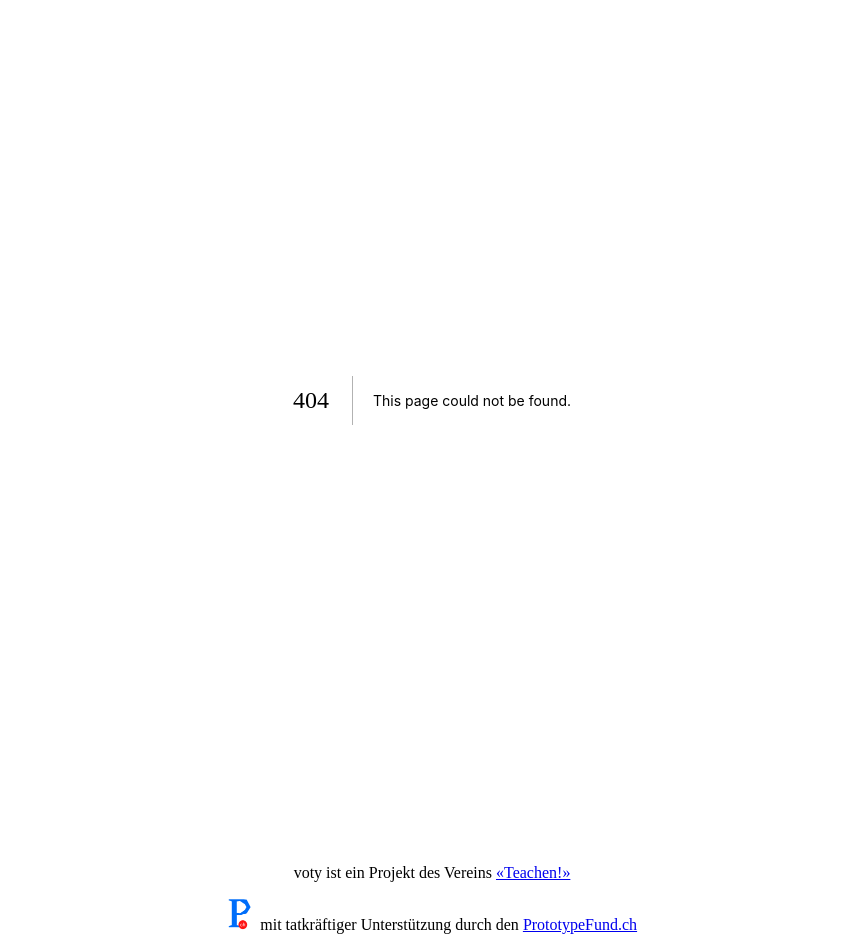
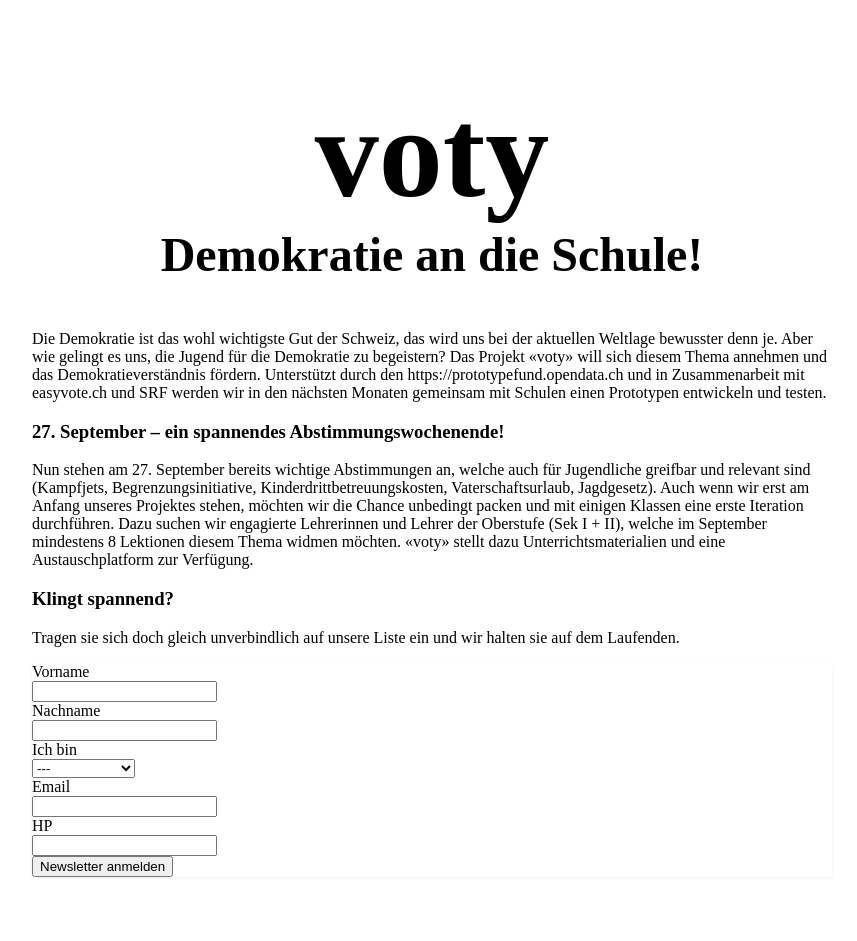
Before and after one commit to teachen-ch/voty, a Next.js app: page /demokratie in a window 1280 px wide. Before the commit this address had no page. Shown: the top 941 px of the page, without its empty margins (208-1065 px from the left). Built offline with nearby package versions, Linux system fonts and the light colour scheme.

Commit message:
Reorganized content, added /demokratie

```diff
--- /dev/null
+++ b/components/Newsletter.tsx
@@ -0,0 +1,75 @@
+export default function Newsletter() {
+  return (
+    <div className="newsletter">
+      <form action="https://newsletter.teachen.ch/subscribe" method="POST">
+        <Field id="Vorname" label="Vorname" />
+        <Field id="name" label="Nachname" />
+
+        <Select id="Funktion" label="Ich bin">
+          <option>---</option>
+          <option>Lehrer/-in</option>
+          <option>Schüler/-in</option>
+          <option>Schulleiter/-in</option>
+        </Select>
+
+        <Field id="email" label="Email" />
+
+        <div className="is-hidden">
+          <label htmlFor="hp">HP</label>
+          <br />
+          <input type="text" name="hp" id="hp" />
+        </div>
+        <input type="hidden" name="list" value="tpTmOmECEZr7Zjk76307UvTA" />
+        <input type="hidden" name="subform" value="yes" />
+        <Submit name="submit" value="Newsletter anmelden" />
+      </form>
+    </div>
+  );
+}
+
+export function Field({ id, label }: { id: string; label: string }) {
+  return (
+    <div className="row is-vertical-align">
+      <div className="col-3 text-right">
+        <label htmlFor={id}>{label}</label>
+      </div>
+      <div className="col">
+        <input type="text" name={id} id={id} />
+      </div>
+    </div>
+  );
+}
+
+export function Submit({ name, value }: { name: string; value: string }) {
+  return (
+    <div className="row is-vertical-align">
+      <div className="col-3"></div>
+      <div className="col">
+        <input type="submit" name={name} value={value} />
+      </div>
+    </div>
+  );
+}
+
+export function Select({
+  id,
+  label,
+  children,
+}: {
+  id: string;
+  label: string;
+  children: React.ReactNode;
+}) {
+  return (
+    <div className="row is-vertical-align">
+      <div className="col-3 text-right">
+        <label htmlFor={id}>{label}</label>
+      </div>
+      <div className="col">
+        <select name={id} id={id}>
+          {children}
+        </select>
+      </div>
+    </div>
+  );
+}
--- a/next.config.js
+++ b/next.config.js
@@ -9,6 +9,7 @@ module.exports = {
       "/impressum/index": { page: "/impressum" },
       "/kontakt/index": { page: "/kontakt" },
       "/datenschutz/index": { page: "/datenschutz" },
+      "/demokratie/index": { page: "/demokratie" },
     };
   },
 };
--- a/pages/_app.tsx
+++ b/pages/_app.tsx
@@ -1,12 +1,14 @@
 import "chota";
 import "../styles/voty.css";
+import Head from "next/head";
 
 function MyApp({ Component, pageProps }) {
   return (
-    <>
+    <div className="container">
+      <Header />
       <Component {...pageProps} />
       <Footer />
-    </>
+    </div>
   );
 }
 
@@ -34,4 +36,29 @@ function Footer() {
   );
 }
 
+function Header() {
+  return (
+    <Head>
+      <script
+        dangerouslySetInnerHTML={{
+          __html: `
+
+          var _paq = window._paq || [];
+          /* tracker methods like "setCustomDimension" should be called before "trackPageView" */
+          _paq.push(['trackPageView']);
+          _paq.push(['enableLinkTracking']);
+          (function() {
+            var u="https://stats.teachen.ch/";
+            _paq.push(['setTrackerUrl', u+'matomo.php']);
+            _paq.push(['setSiteId', '2']);
+            var d=document, g=d.createElement('script'), s=d.getElementsByTagName('script')[0];
+            g.type='text/javascript'; g.async=true; g.defer=true; g.src=u+'matomo.js'; s.parentNode.insertBefore(g,s);
+          })();
+
+        `,
+        }}
+      />
+    </Head>
+  );
+}
 export default MyApp;
--- a/pages/datenschutz/index.tsx
+++ b/pages/datenschutz.tsx
@@ -2,7 +2,7 @@ import Head from "next/head";
 
 export default function Datenschutz() {
   return (
-    <div className="container">
+    <div>
       <Head>
         <title>voty - Datenschutz</title>
         <link rel="icon" href="/favicon.ico" />
@@ -11,9 +11,7 @@ export default function Datenschutz() {
       <main className="max-800">
         <h1>voty</h1>
         <h2>Datenschutz</h2>
-        <h3>
-          Welche personenbezogenen Daten wir sammeln und warum wir sie sammeln
-        </h3>
+        <h3>Welche personenbezogenen Daten wir sammeln und warum</h3>
         <p>
           Wenn Sie auf diese Webseite zugreifen werden automatisch Informationen
           allgemeiner Natur erfasst. Diese Informationen werden im
--- /dev/null
+++ b/pages/demokratie.tsx
@@ -0,0 +1,48 @@
+import Head from "next/head";
+import Newsletter from "../components/Newsletter";
+
+export default function Kontakt() {
+  return (
+    <div>
+      <Head>
+        <title>voty - Demokratie an die Schule!</title>
+        <link rel="icon" href="/favicon.ico" />
+      </Head>
+
+      <main className="max-800">
+        <h1>voty</h1>
+        <h2>Demokratie an die Schule!</h2>
+        <p>
+          Die Demokratie ist das wohl wichtigste Gut der Schweiz, das wird uns
+          bei der aktuellen Weltlage bewusster denn je. Aber wie gelingt es uns,
+          die Jugend für die Demokratie zu begeistern? Das Projekt «voty» will
+          sich diesem Thema annehmen und das Demokratieverständnis fördern.
+          Unterstützt durch den https://prototypefund.opendata.ch und in
+          Zusammenarbeit mit easyvote.ch und SRF werden wir in den nächsten
+          Monaten gemeinsam mit Schulen einen Prototypen entwickeln und testen.
+        </p>
+        <h3>27. September – ein spannendes Abstimmungswochenende!</h3>
+        <p>
+          Nun stehen am 27. September bereits wichtige Abstimmungen an, welche
+          auch für Jugendliche greifbar und relevant sind (Kampfjets,
+          Begrenzungsinitiative, Kinderdrittbetreuungskosten,
+          Vaterschaftsurlaub, Jagdgesetz). Auch wenn wir erst am Anfang unseres
+          Projektes stehen, möchten wir die Chance unbedingt packen und mit
+          einigen Klassen eine erste Iteration durchführen. Dazu suchen wir
+          engagierte Lehrerinnen und Lehrer der Oberstufe (Sek I + II), welche
+          im September mindestens 8 Lektionen diesem Thema widmen möchten.
+          «voty» stellt dazu Unterrichtsmaterialien und eine Austauschplatform
+          zur Verfügung.
+        </p>
+        <h3>Klingt spannend? </h3>
+        <p>
+          Tragen sie sich doch gleich unverbindlich auf unsere Liste ein und wir
+          halten sie auf dem Laufenden.
+        </p>
+        <div className="card bg-light" id="newsletter">
+          <Newsletter />
+        </div>
+      </main>
+    </div>
+  );
+}
--- a/pages/impressum/index.tsx
+++ b/pages/impressum.tsx
@@ -2,7 +2,7 @@ import Head from "next/head";
 
 export default function Impressum() {
   return (
-    <div className="container">
+    <div>
       <Head>
         <title>voty - Datenschutz</title>
         <link rel="icon" href="/favicon.ico" />
--- a/styles/voty.css
+++ b/styles/voty.css
@@ -24,7 +24,7 @@
   box-shadow: 0 1px 3px var(--color-lightGrey);
 }
 
-.container {
+.nocontainer {
   min-height: 100vh;
   padding: 0 0.5rem;
   display: flex;
@@ -33,7 +33,8 @@
   align-items: center;
 }
 
-button {
+button,
+a[role="button"] {
   font-weight: bold;
 }
 
@@ -70,5 +71,5 @@ h2 {
 }
 
 .max-800 {
-  max-width: 50rem;
+  margin: 0 calc(50% - 25rem);
 }
```
Also changed, not shown: pages/index.tsx (+21 -8 lines), pages/kontakt.tsx (added, +34 -0 lines), pages/kontakt/index.tsx (deleted, +0 -31 lines), public/bg.png (added).
